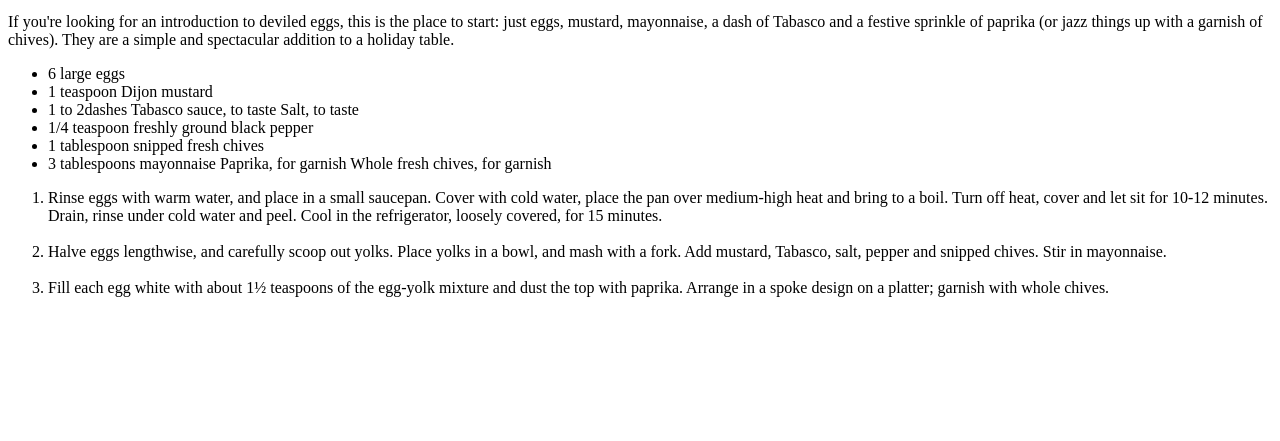
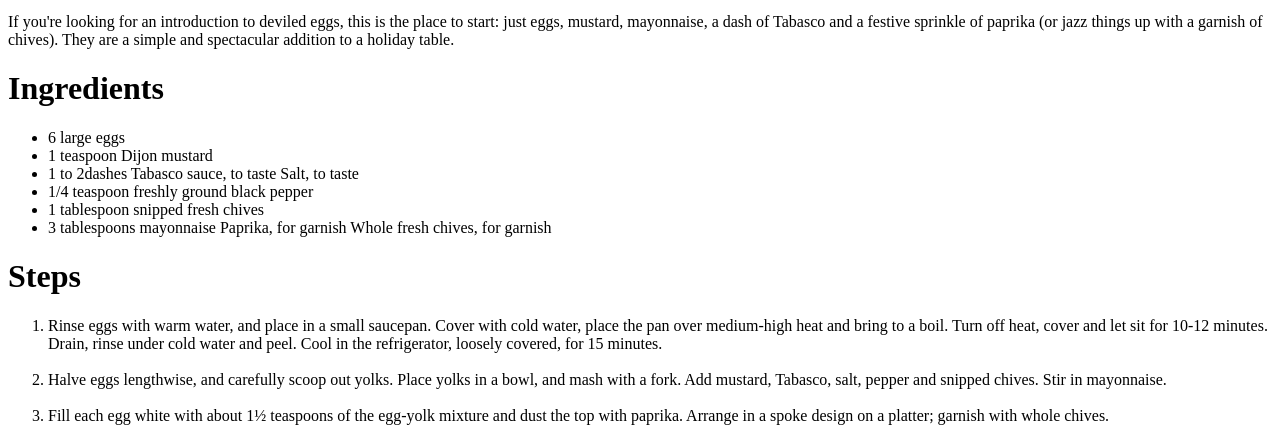
Before and after one commit to colb-e/odin-recipes, a plain HTML site: page recipes/deviledEggs.html in a window 1280 px wide. Shown: the part 387-828 px from the top of the page. Before the commit the page ends 800 px from the top, so only its background shows below. Drawn offline with Linux system fonts and the light colour scheme.

Commit message:
added headers for the steps and ingredients for each recipe page.

```diff
--- a/recipes/deviledEggs.html
+++ b/recipes/deviledEggs.html
@@ -13,6 +13,8 @@
 
 <p>If you're looking for an introduction to deviled eggs, this is the place to start: just eggs, mustard, mayonnaise, a dash of Tabasco and a festive sprinkle of paprika (or jazz things up with a garnish of chives). They are a simple and spectacular addition to a holiday table.</p>
 
+<h1>Ingredients</h1>
+
 <ul>
 <li>6 large eggs</li>
 <li>1 teaspoon Dijon mustard</li>
@@ -25,6 +27,8 @@ Paprika, for garnish
 Whole fresh chives, for garnish</li>
 </ul>
 
+<h1>Steps</h1>
+
 <ol>
 
 <li>Rinse eggs with warm water, and place in a small saucepan. Cover with cold water, place the pan over medium-high heat and bring to a boil. Turn off heat, cover and let sit for 10-12 minutes. Drain, rinse under cold water and peel. Cool in the refrigerator, loosely covered, for 15 minutes.</li><br>
```
Also changed, not shown: recipes/earthquakeCookies.html (+4 -0 lines), recipes/pineappleCake.html (+4 -0 lines).
